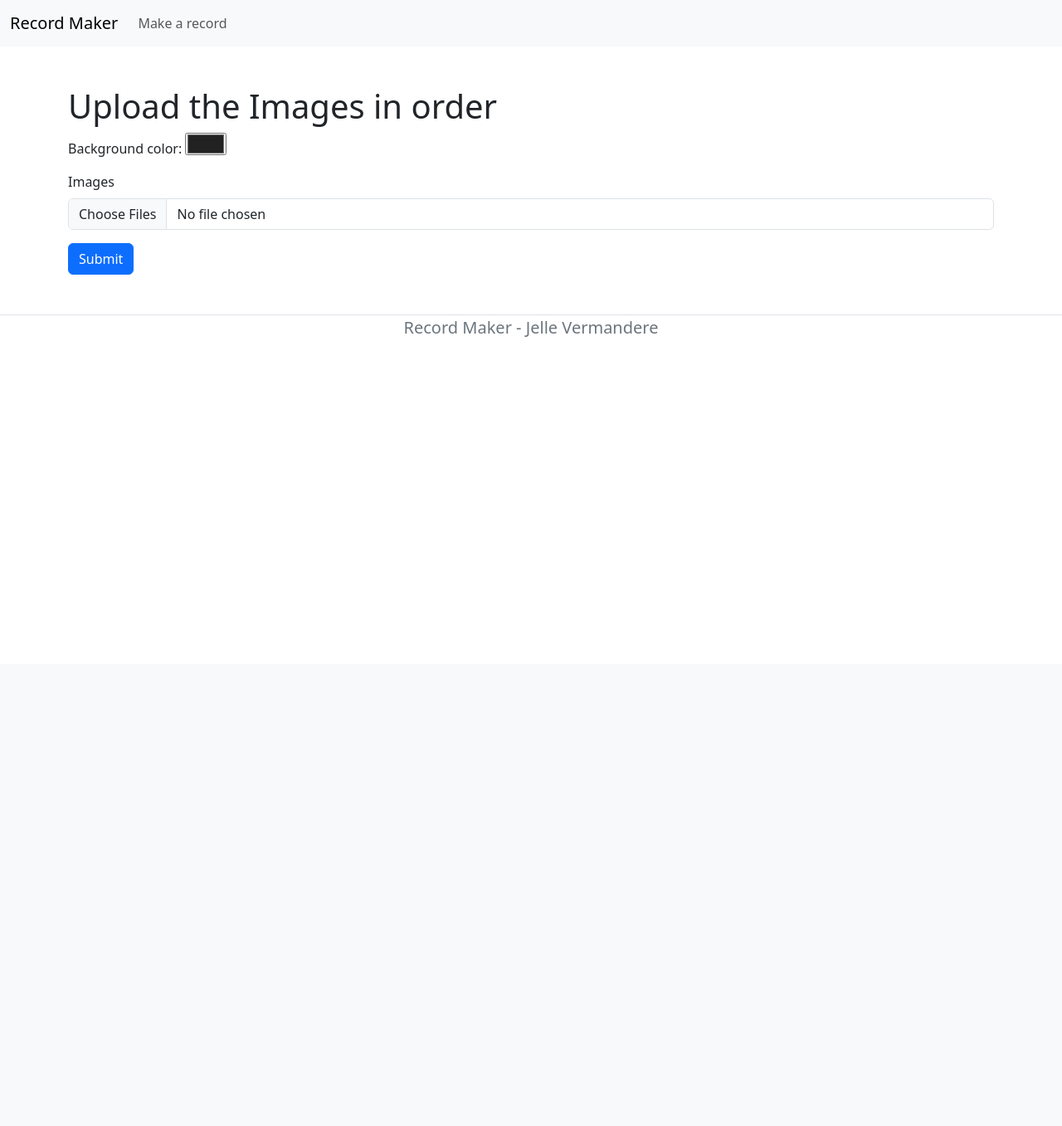
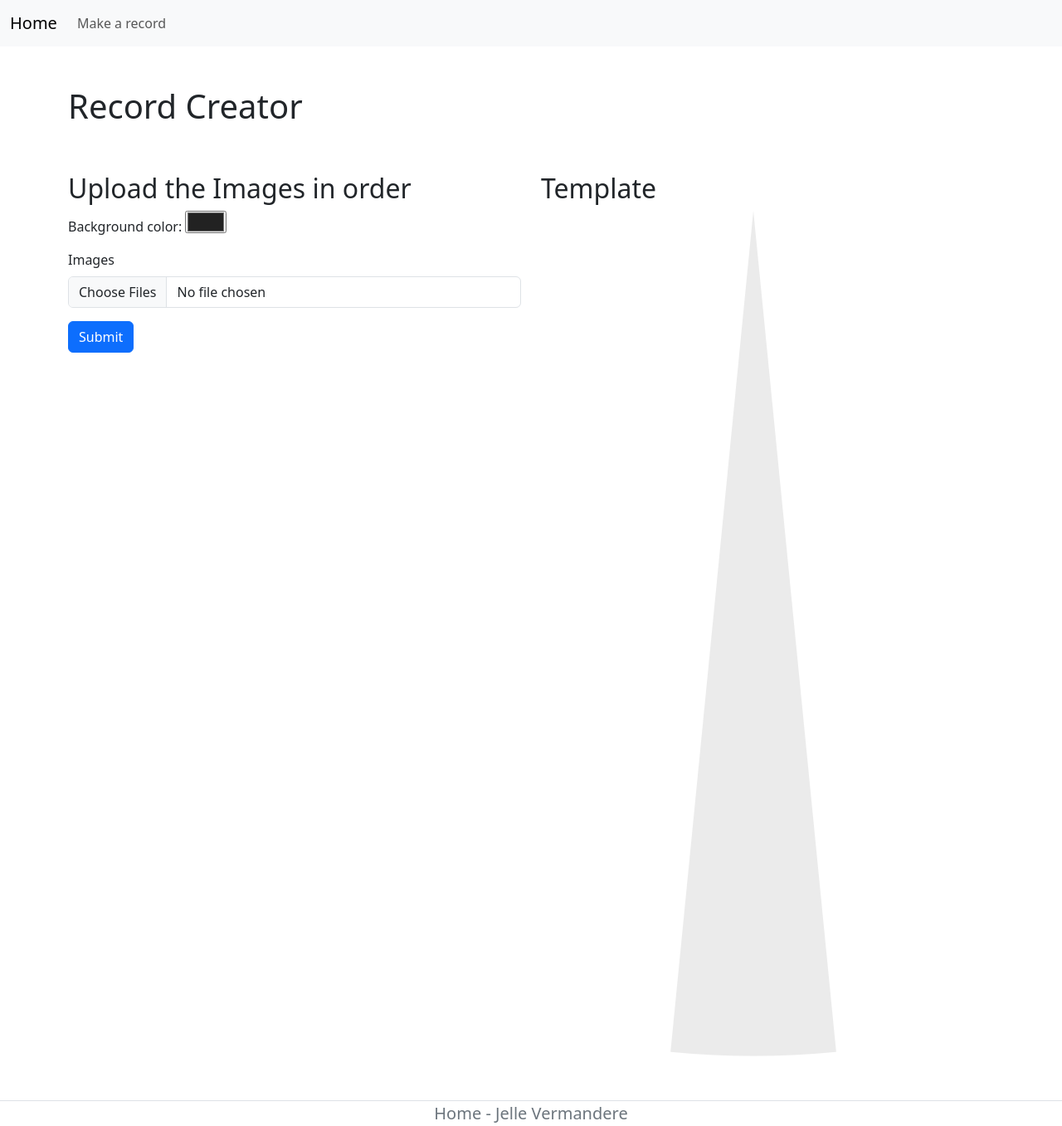
Before and after one commit to Jellevermandere/record-animator, a Flask app: page /recordmaker in a window 1280 px wide. Shown: the whole page at 83% size. Before the commit the page ends 406 px from the top, so only its background shows below. Run offline with Flask 3, Linux system fonts and the light colour scheme.

Commit message:
Layout update

```diff
--- a/app.py
+++ b/app.py
@@ -73,4 +73,4 @@ def add_session():
         return render_template('recordmaker.html')
 
 if __name__ == '__main__':
-    app.run(host='0.0.0.0', port=3000)
+    app.run(host='0.0.0.0', port=80)
--- a/templates/index.html
+++ b/templates/index.html
@@ -5,6 +5,6 @@
 {% endblock %}
 {% block content %}
     <div class="col text-center">
-        <h1>Let's make a record</h1>
+        <h1>Home</h1>
     </div>
 {% endblock %}
--- a/templates/layout.html
+++ b/templates/layout.html
@@ -6,13 +6,13 @@
     <meta name="viewport" content="width=device-width, initial-scale=1">
     <link href="https://cdn.jsdelivr.net/npm/bootstrap@5.3.0-alpha1/dist/css/bootstrap.min.css" rel="stylesheet" integrity="sha384-GLhlTQ8iRABdZLl6O3oVMWSktQOp6b7In1Zl3/Jr59b6EGGoI1aFkw7cmDA6j6gD" crossorigin="anonymous">
     <link rel="shortcut icon" href="{{ url_for('static', filename='favicon.ico') }}">
-    <title>{% block title %}{% endblock %} - Record Maker</title>
+    <title>{% block title %}{% endblock %} - Home</title>
     {% endblock %}
   </head>
   <body>
     <nav class="navbar navbar-expand-lg bg-light">
         <div class="container-fluid">
-          <a class="navbar-brand" href="/">Record Maker</a>
+          <a class="navbar-brand" href="/">Home</a>
           <button class="navbar-toggler" type="button" data-bs-toggle="collapse" data-bs-target="#navbarNav" aria-controls="navbarNav" aria-expanded="false" aria-label="Toggle navigation">
             <span class="navbar-toggler-icon"></span>
           </button>
@@ -38,7 +38,7 @@
         <div class="container text-center text-secondary">
           <div class="row">
             <div class="col">
-              <p class="mb-0 lead">Record Maker - Jelle Vermandere</p>
+              <p class="mb-0 lead">Home - Jelle Vermandere</p>
             </div>
           </div>
         </div>
--- a/templates/recordmaker.html
+++ b/templates/recordmaker.html
@@ -5,7 +5,12 @@
 {% endblock %}
 {% block content %}
 <div class="col">
-        <h1>Upload the Images in order</h1>
+    <div class ="row pb-5">
+        <h1>Record Creator</h1>
+    </div>
+    <div class="row">
+        <div class="col">
+            <h2>Upload the Images in order</h2>
             <form method=post enctype=multipart/form-data>
                 <div class="form-group mb-3">
                     <label for="favcolor">Background color:</label>
@@ -18,4 +23,10 @@
                 <button class="btn btn-primary" type=submit value=Upload>Submit</button>
             </form>
         </div>
+        <div class="col">
+            <h2>Template</h2>
+            <img src="static/PieSlice.png" class="img-fluid" alt="Record Template">
+        </div>
+    </div>
+</div>
 {% endblock %}
```
Also changed, not shown: static/PieSlice.png (added). Lines whose indentation alone changed are shown as unchanged.
